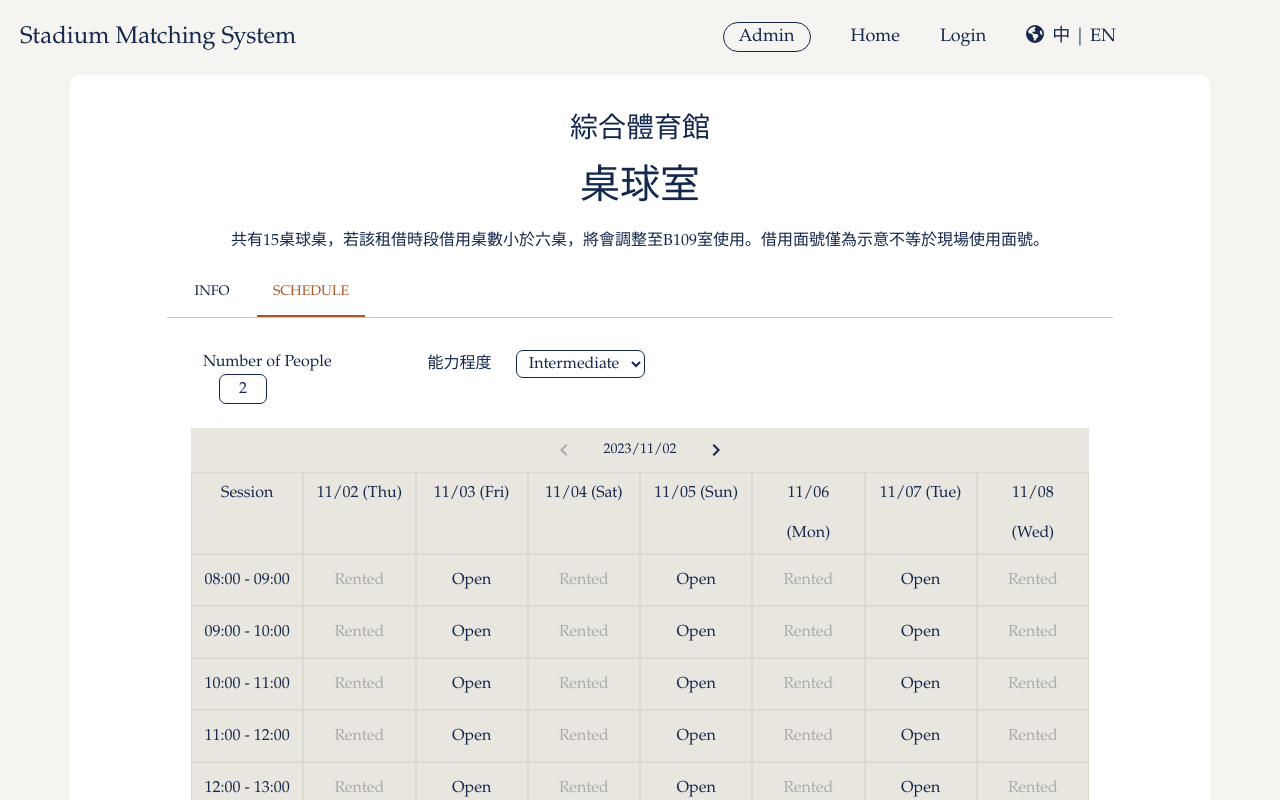
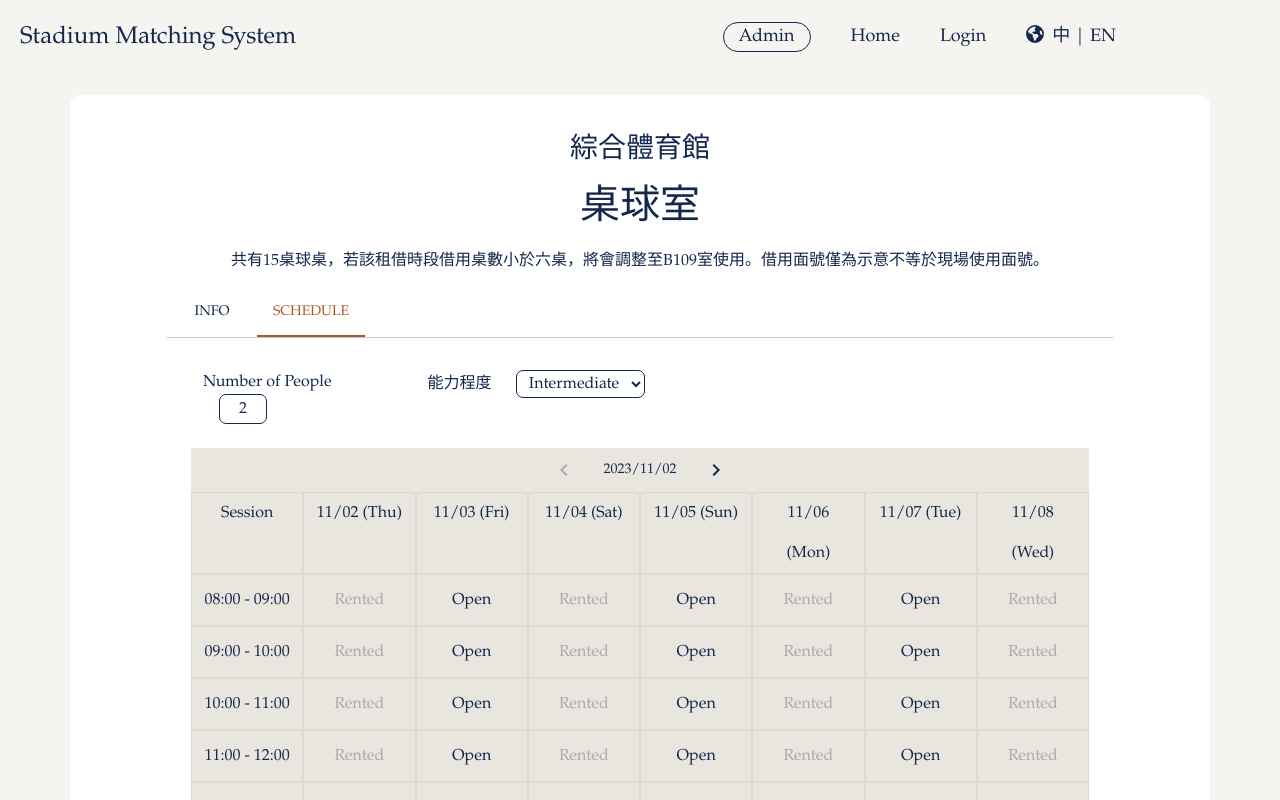
Before and after one commit to musicat1020/cloudNative-23, a Next.js app: page /main/venue in a window 1280 px wide. Shown: the top 800 px of the page. Built offline with nearby package versions, Linux system fonts and the light colour scheme.

Commit message:
fix: Modify venue page css

```diff
--- a/src/styles/venue.module.css
+++ b/src/styles/venue.module.css
@@ -1,6 +1,8 @@
 .container {
 	background-color: #FFFFFF;
 	border-radius: 10px;
+	margin-top: 20px;
+	margin-bottom: 40px;
 	padding: 40px 0px;
 	color: #14274C;
 }
```
